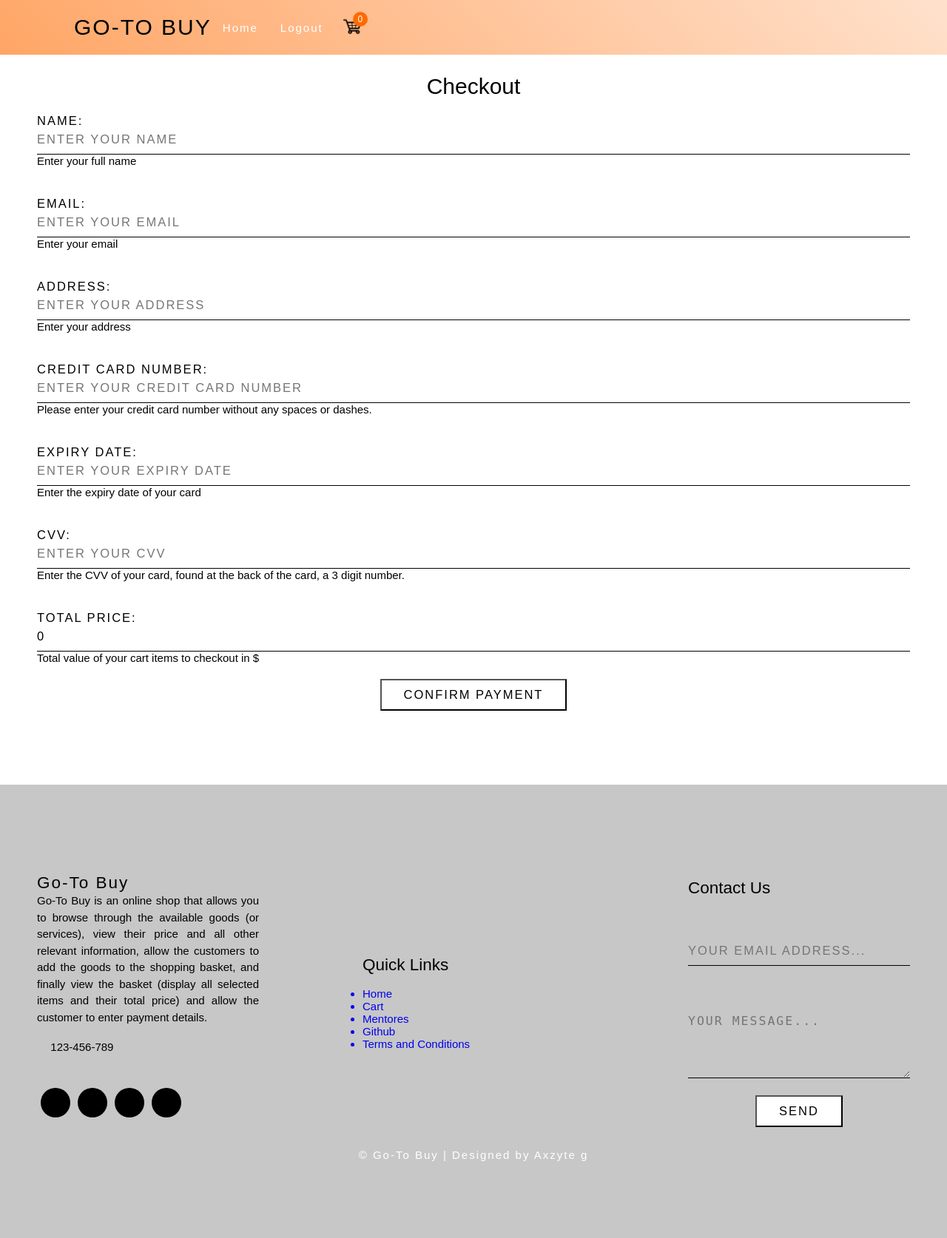
After one commit to joseph-gitau/Go-To-buy, a Flask app: page /checkout in a window 1280 px wide. The commit adds this page. Shown: the whole page at 74% size. Run offline with Flask 3, Linux system fonts and the light colour scheme; the visitor is signed in with stand-in values (Sample User, id 1); data that the repository does not hold is empty; some libraries are stand-ins or nearby versions.

Commit message:
add checkout

```diff
--- a/app.py
+++ b/app.py
@@ -5,6 +5,7 @@ from flask import Flask, render_template, request, redirect, url_for, session, f
 from flask_mysqldb import MySQL
 from flask_login import current_user
 from flask import jsonify
+import json
 
 
 app = Flask(__name__)
@@ -159,6 +160,122 @@ def cart():
     total = sum(item[5] * item[0] for item in cart.values())
     return render_template('cart.html', cart=cart, total=total)
 
+# /remove_item_from_cart
+@app.route('/remove_item_from_cart', methods=['POST'])
+def remove_item_from_cart():
+    if request.method == 'POST':
+        # fetch form data from json
+        product_id = request.json['product_id']
+        # get looged in user id
+        user_id = session['user_id']
+        # create cursor
+        cur = db.connection.cursor()
+        # execute query
+        cur.execute("DELETE FROM cart WHERE product_id=%s AND user_id=%s", (product_id, user_id))
+        db.connection.commit()
+        # close connection
+        cur.close()
+        flash('Product removed from cart', 'success')
+        #  return json success response
+        return jsonify({'success': True})
+
+
+# /checkout
+@app.route('/checkout', methods=['GET', 'POST'])
+def checkout():
+    # Calculate total
+    # get looged in user id
+    user_id = session['user_id']
+    # create cursor
+    cur = db.connection.cursor()
+    # execute query
+    # get product_id from cart and get the product details from products table
+    cur.execute("SELECT cart.quantity, products.* FROM cart JOIN products ON cart.product_id=products.id WHERE cart.user_id=%s", [user_id])
+    cart = cur.fetchall()
+    # close connection
+    cur.close()
+    # make cart a dictionary
+    cart = dict(enumerate(cart))
+    # calculate total
+    total = sum(item[5] * item[0] for item in cart.values())
+    return render_template('checkout.html', cart=cart, total=total)
+
+# /checkout-now
+@app.route('/checkout-now', methods=['POST'])
+def checkout_now():
+    if request.method == 'POST':
+        # fetch form data from request
+        name = request.form['name']
+        email = request.form['email']
+        address = request.form['address']
+        card_number = request.form['card_number']
+        card_expiry = request.form['expiry_date']
+        card_cvv = request.form['cvv']
+        total = request.form['total']
+
+        # get looged in user id
+        user_id = session['user_id']
+        # verify the data
+        if name == '' or email == '' or address == '' or card_number == '' or card_expiry == '' or card_cvv == '' or total == '':
+            # redirect back to checkout page with flash message
+            flash('Please fill all the fields', 'danger')
+            return redirect(url_for('checkout'))
+        # verify card data
+        if len(card_number) != 16 or len(card_expiry) != 5 or len(card_cvv) != 3:
+            # redirect back to checkout page with flash message
+            flash('Invalid card details', 'danger')
+            return redirect(url_for('checkout'))
+
+        # add order to orders table
+        cur = db.connection.cursor()
+        cur.execute("INSERT INTO orders(user_id, total, name, email, address, card_number, card_expiry, card_cvv) VALUES(%s, %s, %s, %s, %s, %s, %s, %s)", (user_id, total, name, email, address, card_number, card_expiry, card_cvv))
+        db.connection.commit()
+        cur.close()
+        # get order id
+        cur = db.connection.cursor()
+        cur.execute("SELECT id FROM orders WHERE user_id=%s ORDER BY id DESC LIMIT 1", [user_id])
+        order_id = cur.fetchone()
+        cur.close()
+        # add order items to order_items table
+        # Get cart items from cart table and add them to order_items table
+        cur = db.connection.cursor()
+        cur.execute("SELECT * FROM cart WHERE user_id=%s", [user_id])
+        cart = cur.fetchall()
+        cur.close()
+        # add cart items to order_items table
+        for item in cart:
+            cur = db.connection.cursor()
+            cur.execute("INSERT INTO order_items(order_id, product_id, quantity) VALUES(%s, %s, %s)", (order_id, item[2], item[3]))
+            db.connection.commit()
+            cur.close()
+
+
+        # delete cart items
+        cur = db.connection.cursor()
+        cur.execute("DELETE FROM cart WHERE user_id=%s", [user_id])
+        db.connection.commit()
+        cur.close()
+        # redirect to orders success page
+        flash('Order placed successfully', 'success')
+        return redirect(url_for('orders'))
+
+
+# /orders
+@app.route('/orders')
+def orders():
+    # get looged in user id
+    user_id = session['user_id']
+    # create cursor
+    cur = db.connection.cursor()
+    # Get order_id, created_at from orders table, product_id and quantity from order_items table, product name, price, image from products table then join them
+    cur.execute("SELECT orders.id, orders.created_at, order_items.product_id, order_items.quantity, products.p_name, products.price, products.p_image FROM orders JOIN order_items ON orders.id=order_items.order_id JOIN products ON order_items.product_id=products.id WHERE orders.user_id=%s", [user_id])
+    orders = cur.fetchall()
+    # close connection
+    cur.close()
+    # make orders a dictionary
+    orders = dict(enumerate(orders))
+    return render_template('orders.html', orders=orders)
+
 
 if __name__ == '__main__':
     app.run(debug=True)
--- a/static/css/main.css
+++ b/static/css/main.css
@@ -386,6 +386,33 @@ table tbody tr td a:hover {
   background: #ff6a00;
 }
 
+/* Style the title tooltip*/
+.tooltip {
+  position: relative;
+  display: inline-block;
+  border-bottom: 1px dotted black;
+}
+/* Tooltip text */
+.tooltip .tooltiptext {
+  visibility: hidden;
+  width: 120px;
+  background-color: #ff6a00;
+  color: #000;
+  text-align: center;
+  border-radius: 6px;
+  padding: 5px 0;
+  /* Position the tooltip text */
+  position: absolute;
+  z-index: 1;
+  top: 100%;
+  left: 50%;
+  margin-left: -60px;
+}
+/* Show the tooltip text when you mouse over the tooltip container */
+.tooltip:hover .tooltiptext {
+  visibility: visible;
+}
+
 /* main color hex: ff6a00 */
 
 /* Products listing */
--- a/static/js/main.js
+++ b/static/js/main.js
@@ -62,3 +62,32 @@ if (danger_alert.length > 0) {
         danger_alert[0].style.display = "none";
     }, 5000);
 }
+
+// remove_item_from_cart
+let remove_item_from_cart_buttons = document.getElementsByClassName("remove_item_from_cart");
+
+for (let i = 0; i < remove_item_from_cart_buttons.length; i++) {
+    let remove_item_from_cart_button = remove_item_from_cart_buttons[i];
+    remove_item_from_cart_button.addEventListener("click", function () {
+        // get product id from this a href
+        product_id = this.getAttribute("data-id");
+        // send xhr request to server, to check if user is logged in
+        // confirm if user wants to remove item from cart
+        if (confirm("Are you sure you want to remove this item from cart?")) {
+            const xhr = new XMLHttpRequest();
+            xhr.open("POST", "/remove_item_from_cart", true);
+            xhr.setRequestHeader("Content-Type", "application/json");
+            xhr.send(JSON.stringify({ "product_id": product_id }));
+            xhr.onload = function () {
+                if (xhr.status == 200) {
+                    // if user is logged in, add item to cart
+                    alert("Item removed from cart");
+                    // update cart count
+                    update_cart_count();
+                    // reload page
+                    window.location.reload();
+                }
+            }
+        }
+    });
+}
--- a/templates/cart.html
+++ b/templates/cart.html
@@ -33,7 +33,8 @@ b)	Allow the customer to delete an item (or all items) from the shopping basket
                             <td>{{ item[0] }}</td>
                             <td>{{ item[5] * item[0] }}</td>
                             <td>
-                                <a href="/cart/remove/{{ key }}" class="btn btn-danger">Remove</a>
+                                <button data-id="{{item[1]}}"
+                                    class="btn btn-danger remove_item_from_cart">Remove</button>
                             </td>
                         </tr>
                         {% endfor %}
@@ -49,7 +50,7 @@ b)	Allow the customer to delete an item (or all items) from the shopping basket
                         </tr>
                     </tfoot>
                 </table>
-                <a href="/cart/checkout" class="btn btn-primary cta">Checkout</a>
+                <a href="{{url_for('checkout')}}" class="btn btn-primary cta">Checkout</a>
             </div>
         </div>
     </div>
--- /dev/null
+++ b/templates/checkout.html
@@ -0,0 +1,74 @@
+{% extends 'template.html' %} {% block content %}
+<!-- Checkout page -->
+<!--
+a)	As the user steps through the fields of the form, help messages must appear explaining what information needs to be entered in each field.
+5)	Do not implement an actual checkout or secure payment mechanism. Instead, implement a basic validation for the payment form to check that, when the form is submitted,
+a)	the entered credit card number is a 16 digit number (you may permit dashes and spaces),
+b)	that none of the other required fields are empty,
+c)	plus any other validation checks you think necessary.
+If the submitted form validates correctly, present a page saying that checkout was successful. If there are errors in the form (e.g. the credit card number field contains other text) you may either prevent the form from submitting, or report an error after it submits.
+ -->
+<div class="cart-view">
+    <div class="container">
+        <div class="row">
+            <div class="col-md-12">
+                <h1 class="title">Checkout</h1>
+                <form id="checkout-form" action="/checkout-now" method="post"
+                    onSubmit='return confirm("Are you sure you want to Checkout, ${{total}}")'>
+                    <div class="form-group">
+                        <label for="name">Name:</label>
+                        <input type="text" class="form-control" id="name" name="name" placeholder="Enter your name"
+                            required>
+                        <span class="tooltiptext">Enter your full name</span>
+                    </div>
+                    <div class="form-group">
+                        <label for="email">Email:</label>
+                        <input type="email" class="form-control" id="email" name="email" placeholder="Enter your email"
+                            required>
+                        <span class="tooltiptext">Enter your email</span>
+                    </div>
+                    <div class="form-group">
+                        <label for="address">Address:</label>
+                        <input type="text" class="form-control" id="address" name="address"
+                            placeholder="Enter your address" required>
+                        <span class="tooltiptext">Enter your address</span>
+                    </div>
+                    <div class="form-group">
+                        <label for="card_number">Credit card number:</label>
+                        <input type="text" class="form-control" id="card_number" name="card_number"
+                            placeholder="Enter your credit card number" required
+                            title="Please enter your credit card number without any spaces or dashes.">
+                        <!-- Tooltip -->
+                        <span class="tooltiptext">Please enter your credit card number without any spaces or
+                            dashes.</span>
+                    </div>
+                    <div class="form-group">
+                        <label for="expiry_date">Expiry date:</label>
+                        <input type="text" class="form-control" id="expiry_date" name="expiry_date"
+                            placeholder="Enter your expiry date" required>
+                        <span class="tooltiptext">Enter the expiry date of your card</span>
+                    </div>
+                    <div class="form-group">
+                        <label for="cvv">CVV:</label>
+                        <input type="text" class="form-control" id="cvv" name="cvv" placeholder="Enter your CVV"
+                            required>
+                        <span class="tooltiptext">Enter the CVV of your card, found at the back of the card, a 3 digit
+                            number.</span>
+                    </div>
+                    <div class="form-group">
+                        <label for="total_price">Total price:</label>
+                        <input type="text" class="form-control" id="total_price" name="total_pr" value="{{ total }}"
+                            disabled>
+                        <span class="tooltiptext">Total value of your cart items to checkout in $</span>
+                        <!-- Hidden input for sending json cart items -->
+                        <input type="hidden" name="total" value="{{ total }}">
+                    </div>
+                    <button type="submit" class="btn btn-primary">Confirm Payment</button>
+                </form>
+            </div>
+        </div>
+    </div>
+</div>
+
+
+{% endblock %}
```
Also changed, not shown: templates/orders.html (added, +45 -0 lines).
